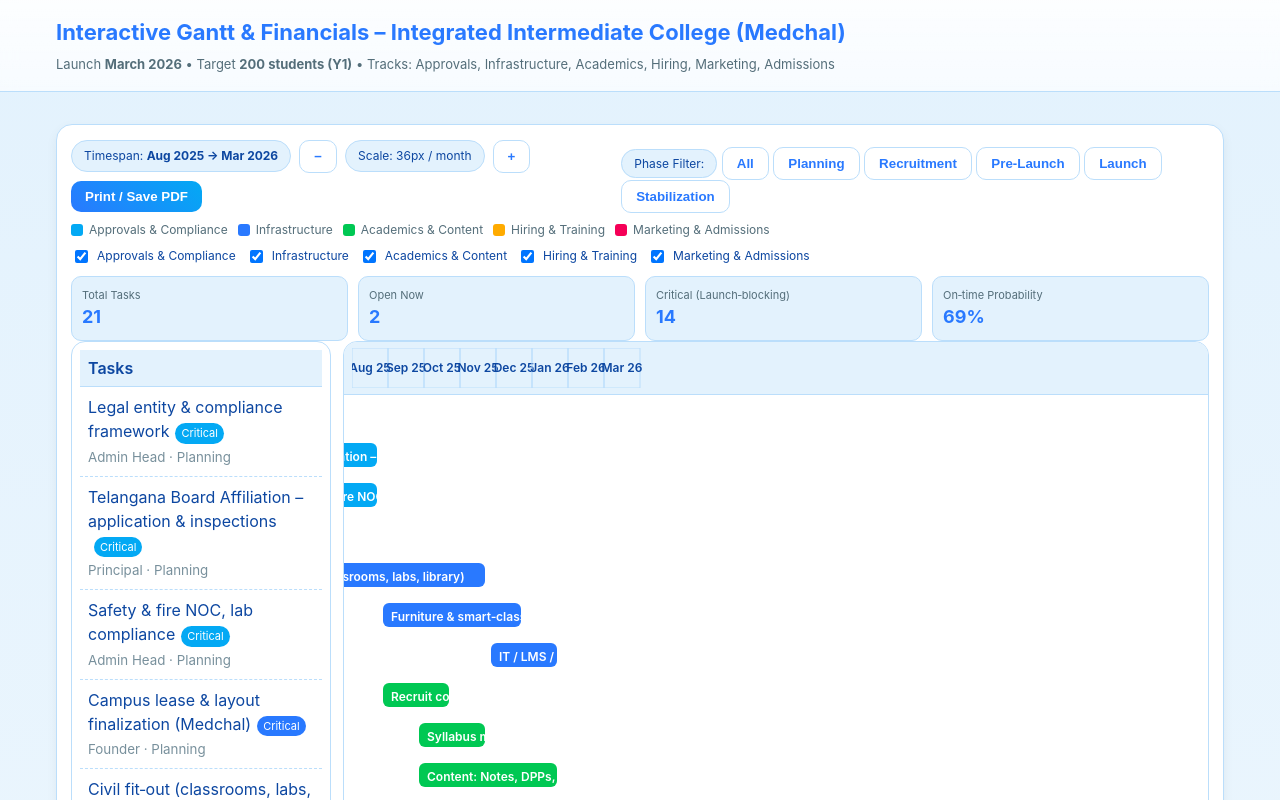
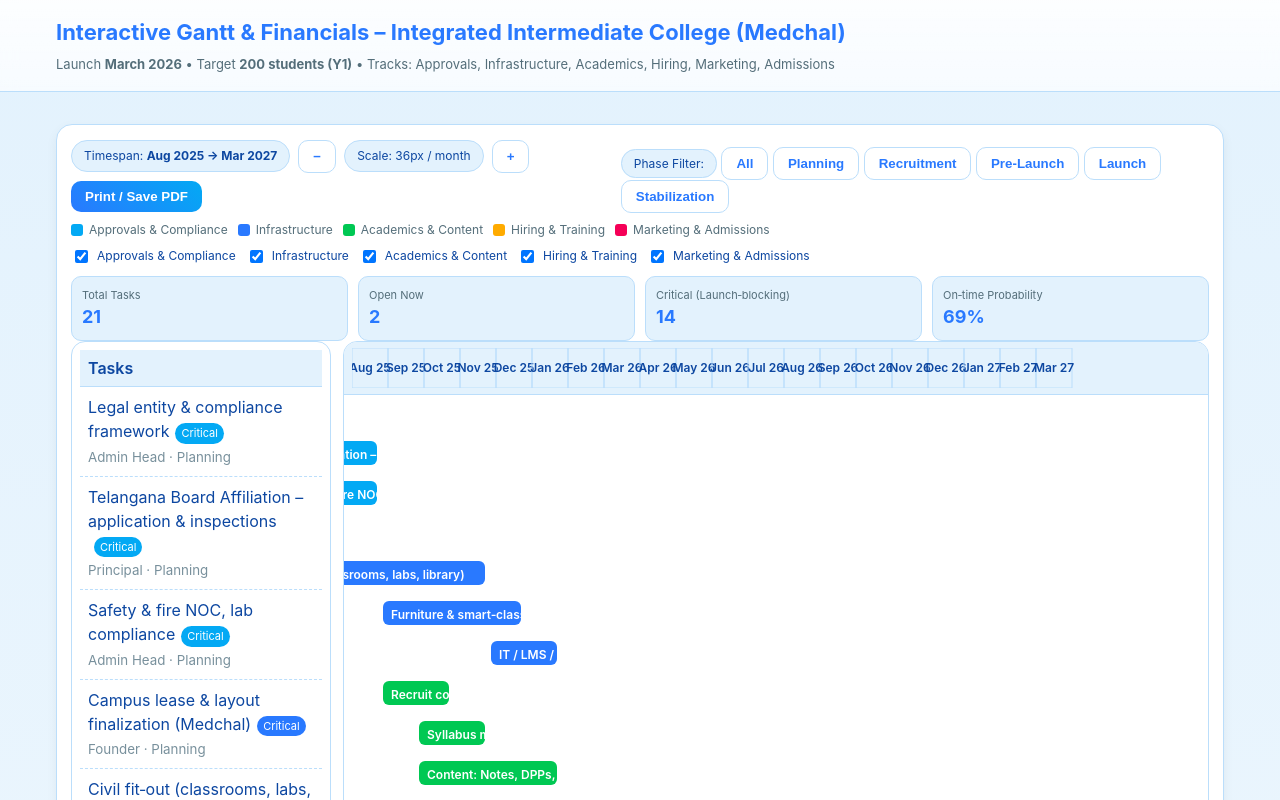
Before and after one commit to vmk06/Project-A, a plain HTML site: page index.html in a window 1280 px wide. Shown: the top 800 px of the page. Drawn offline with nearby package versions, Linux system fonts and the light colour scheme.

Commit message:
Update index.html

```diff
--- a/index.html
+++ b/index.html
@@ -90,7 +90,7 @@
     <section class="panel">
       <div class="section-title">
         <div class="controls">
-          <span class="badge">Timespan: <strong>Aug 2025 → Mar 2026</strong></span>
+          <span class="badge">Timespan: <strong>Aug 2025 → Mar 2027</strong></span>
           <div class="scale">
             <button class="btn secondary" id="zoomOut">−</button>
             <span class="badge" id="scaleLabel">Scale: 36px / month</span>
@@ -250,7 +250,7 @@
 // A) INTERACTIVE GANTT
 // =========================
 const START = new Date(2025, 7, 1); // Aug 1, 2025
-const END   = new Date(2026, 2, 1); // Mar 1, 2026
+const END   = new Date(2027, 2, 1); // Mar 1, 2027
 
 const TRACKS = {
   approvals:   { label: 'Approvals & Compliance', color: getComputedStyle(document.documentElement).getPropertyValue('--accent').trim() },
@@ -376,8 +376,8 @@ function buildChart(list){
     const color = TRACKS[t.track].color;
     svg += `
       <g class="bar" data-id="${t.id}" data-name="${t.name}" data-owner="${t.owner}" data-start="${fmt(s)}" data-end="${fmt(e)}" data-track="${TRACKS[t.track].label}" data-phase="${t.phase}" data-critical="${t.critical?'Yes':'No'}">
-        <rect x="${x}" y="${y}" rx="${r}" ry="${r}" width="${w}" height="${rowH-8}" fill="${color}" />
-        <text x="${x+8}" y="${y+18}" fill="#fff" font-weight="600" font-size="12">${t.name}</text>
+        <rect x="${x}" y="${y-2}" rx="${r}" ry="${r}" width="${w}" height="${rowH-8}" fill="${color}" />
+        <text x="${x+8}" y="${y+16}" fill="#fff" font-weight="600" font-size="12">${t.name}</text>
       </g>`;
   });
 
```
